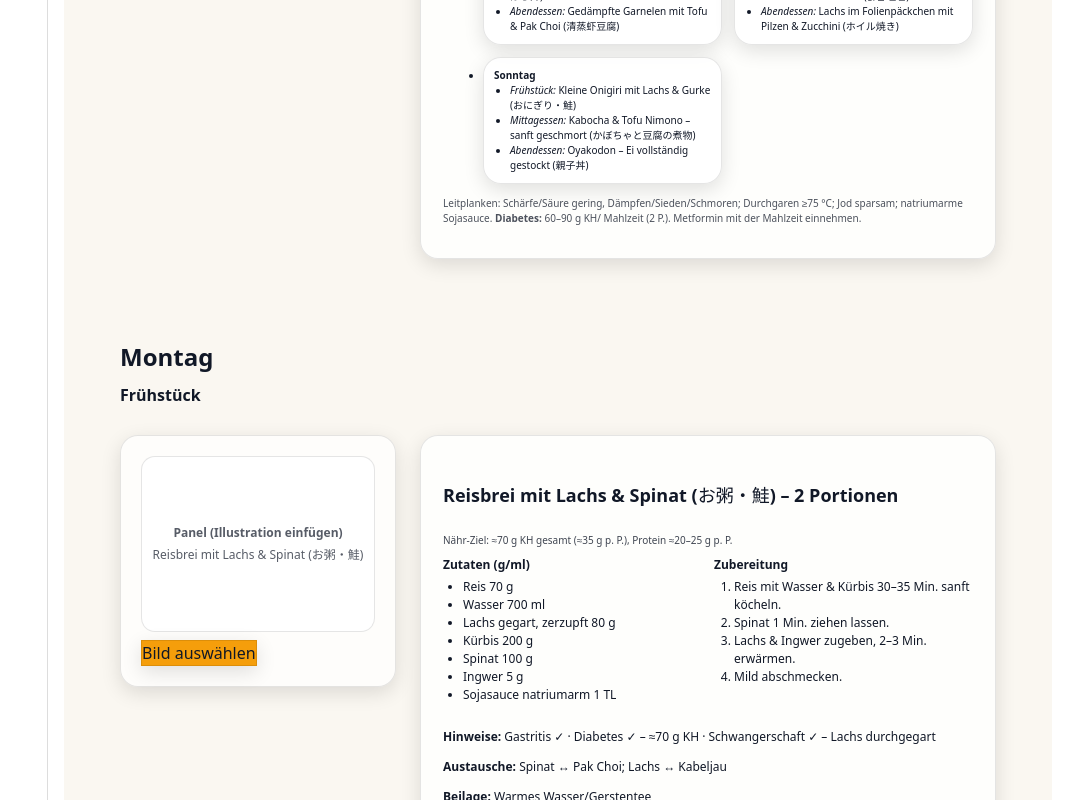
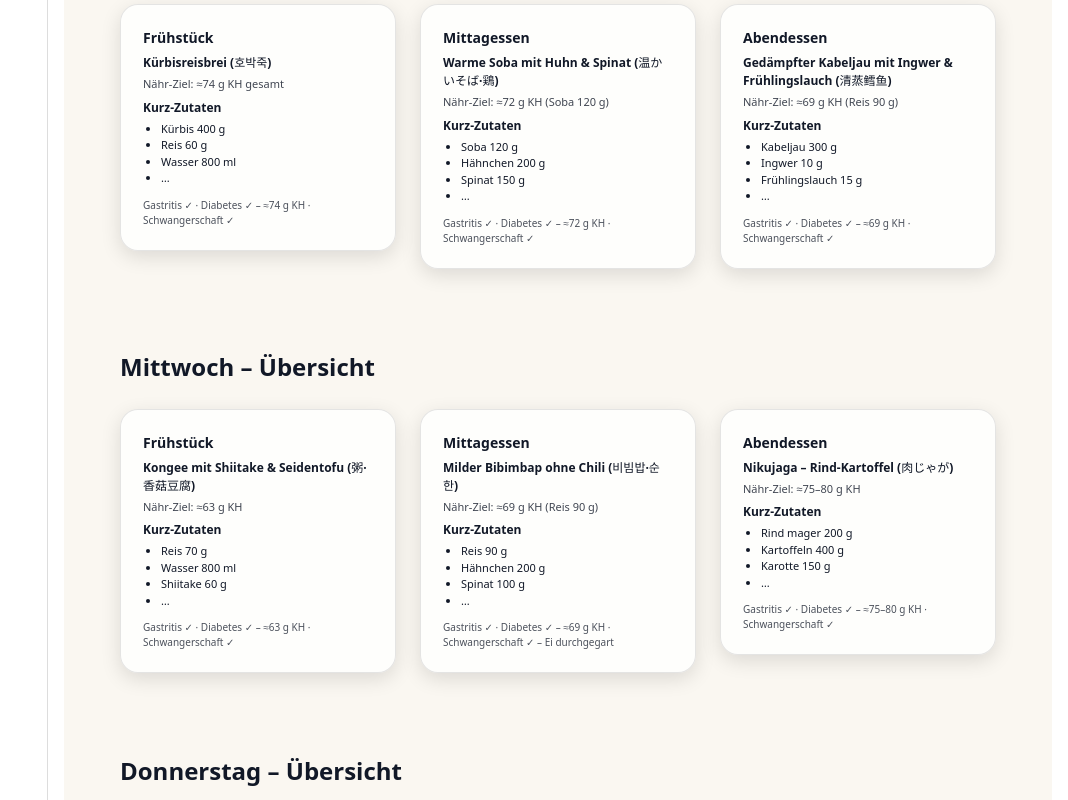
Before and after one commit to aeon022/ghibli-kitchen-viewer, a React (Vite) app: page /#/plan/woche-1-2025-09-29 in a window 1280 px wide. Shown: the part 900-1700 px from the top of the page, without its empty margins (212-1280 px from the left). Built offline with nearby package versions, Linux system fonts and the light colour scheme.

Commit message:
plan design, title-page, pdf design

```diff
--- a/src/plans/Woche-1-2025-09-29.jsx
+++ b/src/plans/Woche-1-2025-09-29.jsx
@@ -408,6 +408,44 @@ export default function Woche1_2025_09_29() {
 
           <div ref={kbRef}>
             {/* Titelseite */}
+            {/* Tages-Zusammenfassungen – je Tag eine eigene Seite (vor den Rezeptseiten) */}
+{DATA.map((d) => (
+  <div className="page day-summary" key={`${d.day}-summary`}>
+    <div style={{ maxWidth:1123, margin:"0 auto", padding:28 }}>
+      <header style={{ marginBottom:8 }}>
+        <h3 style={{ fontSize:24, fontWeight:600 }}>{d.day} – Übersicht</h3>
+      </header>
+
+      <div style={{ display:"grid", gridTemplateColumns:"repeat(12,minmax(0,1fr))", gap:24 }}>
+        {d.meals.map((m) => (
+          <section key={`${m.id}-summary`} style={{ gridColumn:"span 4 / span 4" }}>
+            <div style={{ ...cardMainStyle }}>
+              <div style={{ fontSize:14, fontWeight:700, marginBottom:6 }}>{mealLabel(m.id)}</div>
+              <div style={{ fontSize:12, fontWeight:600 }}>{m.title}</div>
+              <div style={{ fontSize:11, opacity:.8, marginTop:4 }}>
+                Nähr-Ziel: {m.target}
+              </div>
+
+              <div style={{ marginTop:6 }}>
+                <div style={{ fontSize:12, fontWeight:600 }}>Kurz-Zutaten</div>
+                <ul style={{ listStyle:"disc", paddingLeft:18, fontSize:11, marginTop:4 }}>
+                  {m.ingredients.slice(0,3).map((it) => (
+                    <li key={it}>{it}</li>
+                  ))}
+                  {m.ingredients.length > 3 && <li>…</li>}
+                </ul>
+              </div>
+
+              <div style={{ fontSize:10, opacity:.75, marginTop:6 }}>
+                {m.checks}
+              </div>
+            </div>
+          </section>
+        ))}
+      </div>
+    </div>
+  </div>
+))}
             <div className="page">
               <div style={{ maxWidth:1123, margin:"0 auto", padding:28 }}>
                 <div style={{ display:"grid", gridTemplateColumns:"repeat(12, minmax(0,1fr))", gap:24 }}>
@@ -457,16 +495,19 @@ export default function Woche1_2025_09_29() {
               </div>
             </div>
 
-            {/* Rezeptseiten */}
-            {DATA.map((d) => (
-              <div className="page" key={d.day}>
+            {/* Rezeptseiten – JE REZEPT eine eigene Seite */}
+{DATA.flatMap((d) => d.meals.map((m) => ({ day: d.day, meal: m }))).map(({ day, meal: m }) => (
+  <div className="page recipe-page" key={m.id}>
     <div style={{ maxWidth:1123, margin:"0 auto", padding:28 }}>
-                  <h3 style={{ fontSize:24, fontWeight:600, marginBottom:8 }}>{d.day}</h3>
-                  {d.meals.map((m) => (
-                    <div key={m.id} style={{ display:"grid", gridTemplateColumns:"repeat(12,minmax(0,1fr))", gap:24, marginBottom:16 }}>
-                      {/* Meal-Label */}
-                      <div style={{ gridColumn:"1 / -1", fontSize:16, fontWeight:700, marginBottom:4 }}>{mealLabel(m.id)}</div>
+      {/* Seiten-Header: Tag + Mahlzeit */}
+      <header style={{ marginBottom:8 }}>
+        <h3 style={{ fontSize:24, fontWeight:600 }}>
+          {day} – {mealLabel(m.id)}
+        </h3>
+      </header>
 
+      {/* Seiteninhalt: Panel links (≤1/3), Rezept rechts (≥2/3) */}
+      <div style={{ display:"grid", gridTemplateColumns:"repeat(12,minmax(0,1fr))", gap:24 }}>
         <aside style={{ gridColumn:"span 4 / span 4" }}>
           <div style={cardPanelStyle}>
             <div style={{ ...imageFrameStyle, overflow:"hidden", aspectRatio:"4/3", display:"flex", alignItems:"center", justifyContent:"center" }}>
@@ -479,16 +520,18 @@ export default function Woche1_2025_09_29() {
                 </div>
               )}
             </div>
-                          {/* Upload-Buttons */}
+
+            {/* Upload-Buttons (nur On-Screen) */}
             <div className="print:hidden" style={{ marginTop:8, display:"flex", gap:8, alignItems:"center" }}>
               <label className="px-2 py-1 rounded-xl text-white cursor-pointer" style={{ backgroundColor: COLORS.amber, border:`1px solid ${COLORS.border}`, boxShadow: COLORS.btnShadow }}>
                 Bild auswählen<input type="file" accept="image/*" className="hidden" onChange={onPickImage(m.id)} style={{ display:"none" }}/>
               </label>
               {images[m.id] && (
-                              <button onClick={()=>clearImage(m.id)} className="px-2 py-1 rounded-xl" style={{ backgroundColor: COLORS.white, border:`1px solid ${COLORS.border}`, boxShadow: COLORS.btnShadow }}>Bild löschen</button>
+                <button onClick={()=>clearImage(m.id)} className="px-2 py-1 rounded-xl" style={{ backgroundColor: COLORS.white, border:`1px solid ${COLORS.border}`, boxShadow: COLORS.btnShadow }}>
+                  Bild löschen
+                </button>
               )}
             </div>
-                          {/* KEIN Prompt-Details-Block */}
           </div>
         </aside>
 
@@ -496,6 +539,7 @@ export default function Woche1_2025_09_29() {
           <article className="avoid-break" style={cardMainStyle}>
             <h4 style={{ fontSize:18, fontWeight:600 }}>{m.title} – 2 Portionen</h4>
             <div style={{ fontSize:10, opacity:.8 }}>Nähr-Ziel: {m.target}</div>
+
             <div style={{ marginTop:8, display:"grid", gridTemplateColumns:"repeat(2,minmax(0,1fr))", gap:12 }}>
               <div>
                 <div style={{ fontSize:12, fontWeight:600 }}>Zutaten (g/ml)</div>
@@ -510,17 +554,20 @@ export default function Woche1_2025_09_29() {
                 </ol>
               </div>
             </div>
+
             <div style={{ marginTop:8, fontSize:12 }}>
               <p><span style={{ fontWeight:600 }}>Hinweise:</span> {m.checks}</p>
               <p style={{ marginTop:4 }}><span style={{ fontWeight:600 }}>Austausche:</span> {m.swaps}</p>
               <p style={{ marginTop:4 }}><span style={{ fontWeight:600 }}>Beilage:</span> {m.side}</p>
               {showMetformin(m) && (<p style={{ marginTop:4, fontWeight:600 }}>Metformin: mit der Mahlzeit einnehmen.</p>)}
             </div>
-                          <div style={{ marginTop:8, fontSize:10, opacity:.7 }}>Inspiration: Just One Cookbook · My Korean Kitchen · Made With Lau · The Woks of Life (mild, salzarm adaptiert).</div>
+
+            <div style={{ marginTop:8, fontSize:10, opacity:.7 }}>
+              Inspiration: Just One Cookbook · My Korean Kitchen · Made With Lau · The Woks of Life (mild, salzarm adaptiert).
+            </div>
           </article>
         </main>
       </div>
-                  ))}
     </div>
   </div>
 ))}
```
Lines whose indentation alone changed are shown as unchanged.
